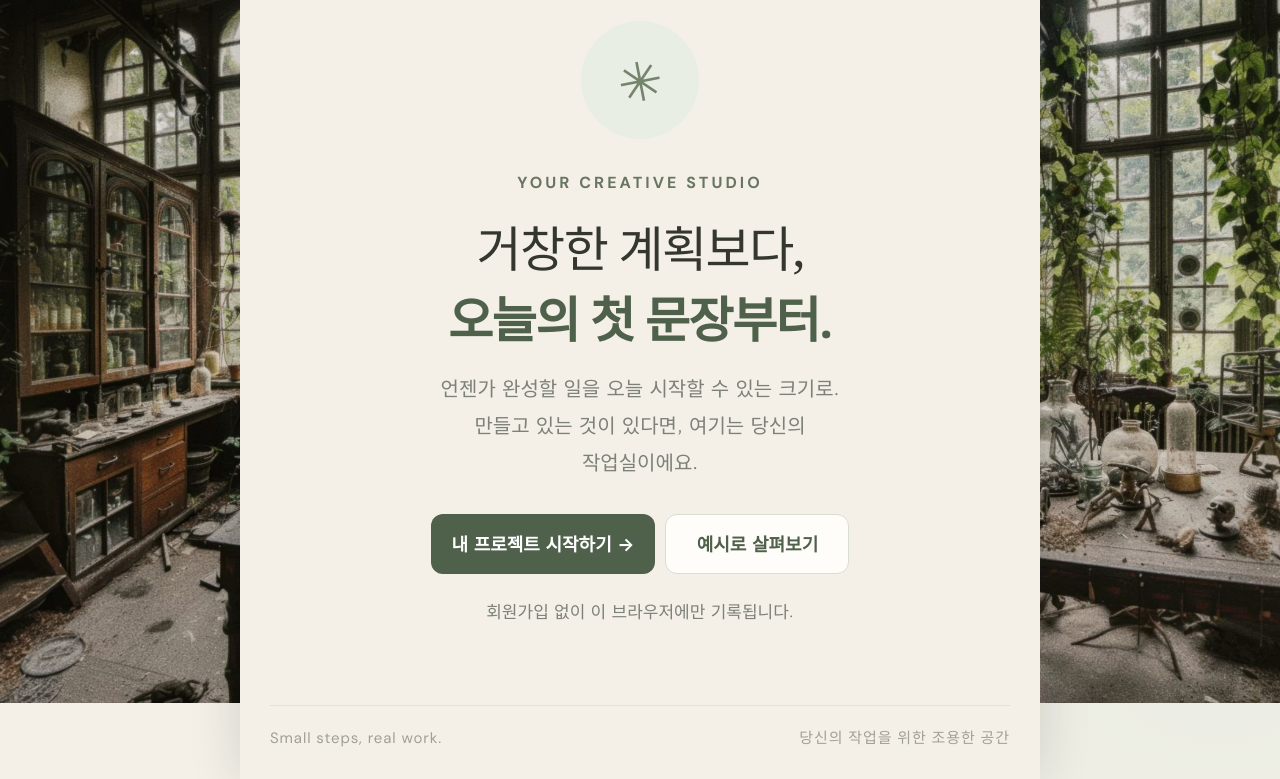
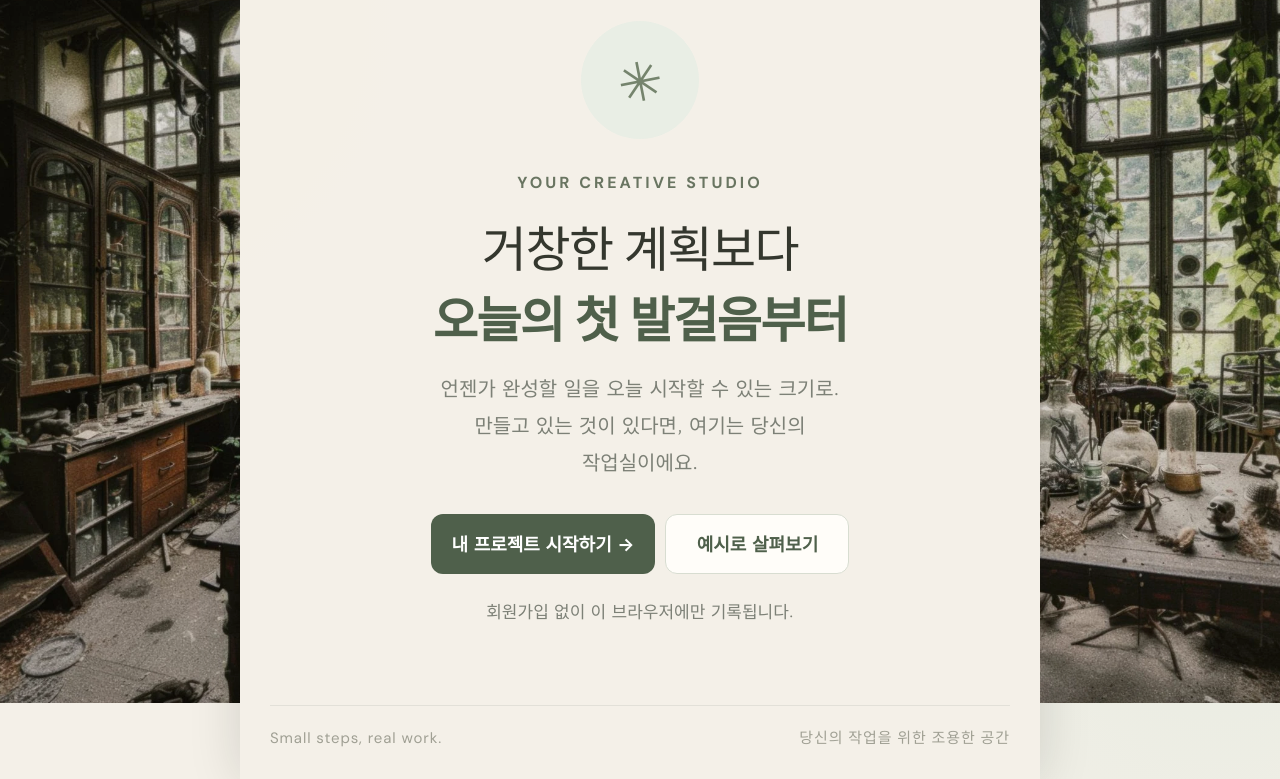
Before and after one commit to Eunjin-You/-, a plain HTML site: page index.html in a window 1280 px wide. Shown: the part 97-876 px from the top of the page. Drawn offline with Linux system fonts and the light colour scheme.

Commit message:
Update index.html

```diff
--- a/index.html
+++ b/index.html
@@ -51,7 +51,7 @@
       <div class="hero">
         <div class="hero-mark" aria-hidden="true">✳</div>
         <p class="eyebrow">YOUR CREATIVE STUDIO</p>
-        <h1 class="page-title">거창한 계획보다,<br><strong>오늘의 첫 문장부터.</strong></h1>
+        <h1 class="page-title">거창한 계획보다<br><strong>오늘의 첫 발걸음부터</strong></h1>
         <p class="subtext">언젠가 완성할 일을 오늘 시작할 수 있는 크기로.<br>
           만들고 있는 것이 있다면, 여기는 당신의 작업실이에요.</p>
         <div class="button-row">
```
